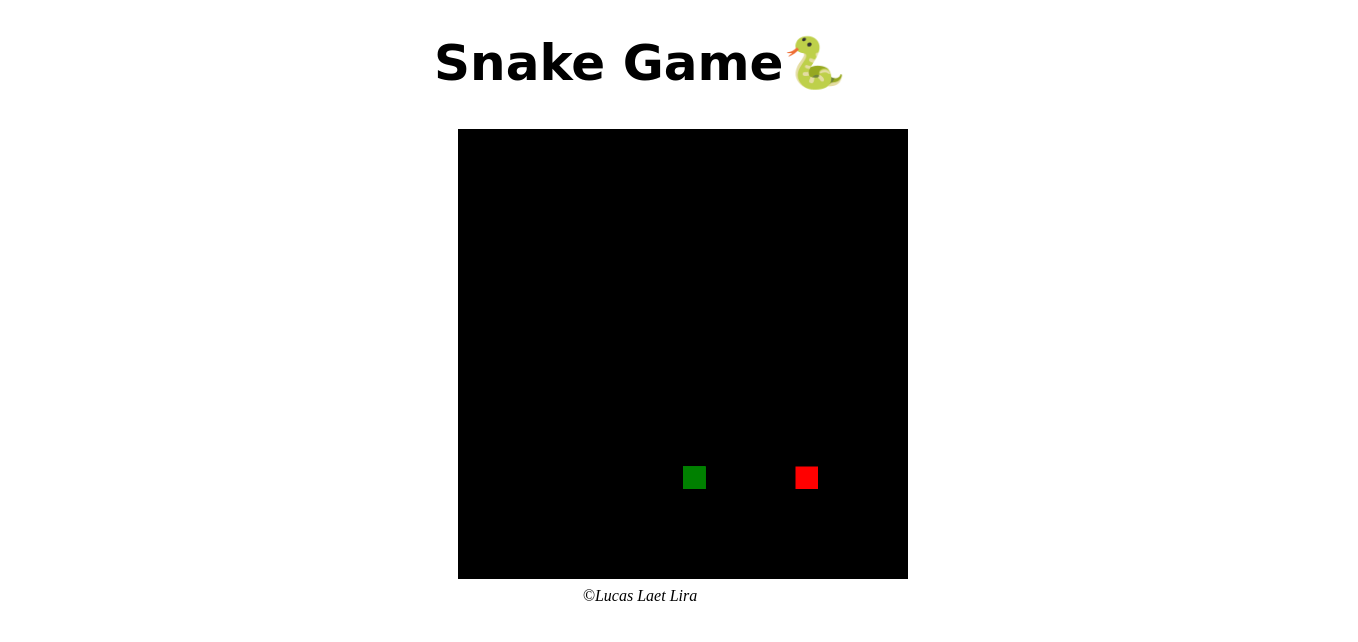
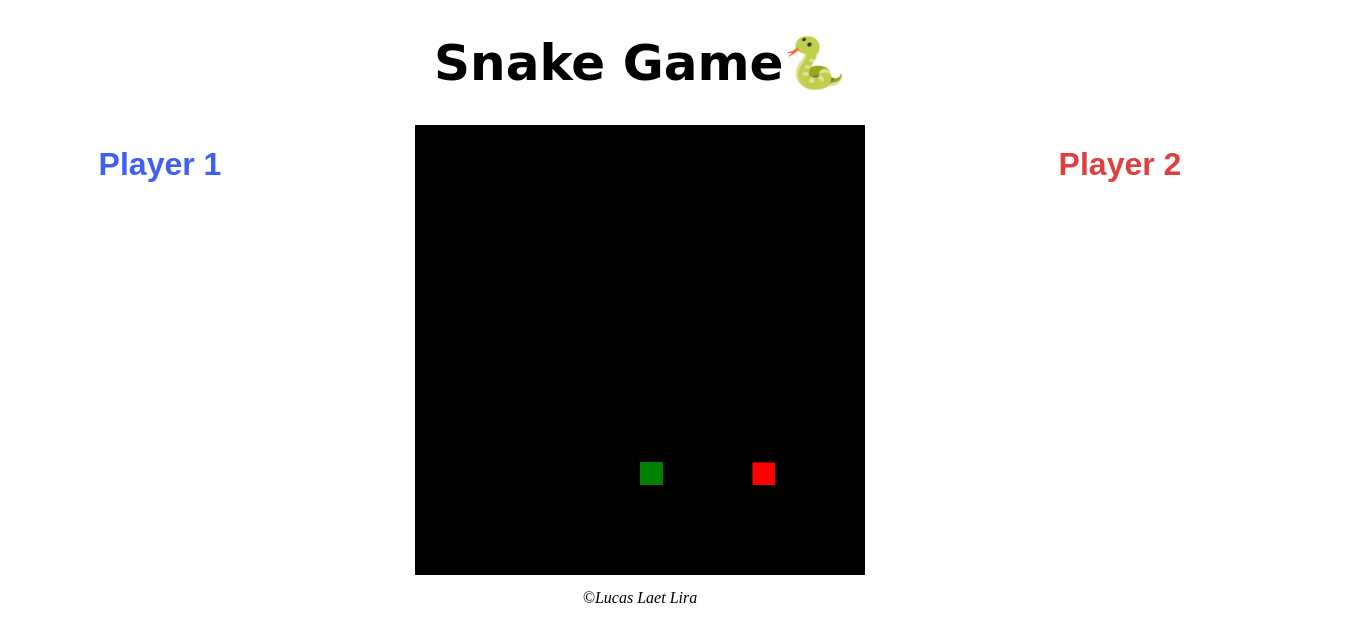
Before and after one commit to Ptarmigan3a9/snakeGame2, a plain HTML site: page index.html in a window 1280 px wide. Shown: the whole page, 1358 px wide, since content can reach past the window. Drawn offline with Linux system fonts and the light colour scheme.

Commit message:
Add files via upload
Newest codes about the repository commited a time ago. With the upgrades, i have been terminated what i wanted to do:
 - Players 1 and 2 counter of points;
 - Css, Html and JavaScript increment on codes in consequence of that.

```diff
--- a/code.js
+++ b/code.js
@@ -3,6 +3,14 @@ window.onload = function () {
     var context = stage.getContext('2d');
     var title = document.getElementById('h1');
     document.addEventListener('keydown', keyPush);
+
+    var player1 = document.getElementById("p1");
+    var player2 = document.getElementById("p2");
+    var pointPlayer1 = 0;
+    var pointPlayer2 = 0;
+    var maior1 = 0;
+    var maior2 = 0;
+    var aux = 0;
 
     setInterval(game, 120);
 
@@ -54,6 +62,9 @@ window.onload = function () {
                 if (cont > 0) {
                     window.alert('Você perdeu!');
                     cont = 0;
+                    aux++;
+                    pointPlayer1 = 0;
+                    pointPlayer2 = 0;
                 }
             }
         }
@@ -65,6 +76,19 @@ window.onload = function () {
             tail++;
             appleX = Math.floor(Math.random() * countBlocks);
             appleY = Math.floor(Math.random() * countBlocks);
+            if (aux % 2 == 0) {
+                pointPlayer1++;
+                if (pointPlayer1 > maior1) {
+                    maior1 = pointPlayer1;
+                    player1.innerHTML = pointPlayer1;
+                }
+            } else {
+                pointPlayer2++;
+                if (pointPlayer2 > maior2) {
+                    maior2 = pointPlayer2;
+                    player2.innerHTML = pointPlayer2;
+                }
+            }
         }
     }
     function keyPush(event) {
--- a/design.css
+++ b/design.css
@@ -1,5 +1,5 @@
-canvas{
-    padding: 4px 450px;
+body{
+    margin: 0;
 }
 header{
     text-align: center;
@@ -7,9 +7,32 @@ header{
     font-size: 25px;
     padding: 0px;
 }
+#left{
+    font-family: fantasy;
+    color: rgb(63, 96, 243);
+   width: 25%;
+   text-align: center;
+   float: left;
+}
+#right{
+    font-family: fantasy;
+    color: rgb(221, 64, 64);
+    width: 25%;
+    text-align: center;
+    float: left;
+ }
+#center{
+    width: 50%;
+    float: left;
+}
+#p1,#p2{
+    padding: 0;
+    font-size: 3.29cm;
+}
 footer{
+    clear: both;
     text-align: center;
     font-family: Georgia, 'Times New Roman', Times, serif black;
     font-style: italic;
-    padding-top: 0px;
+    padding-top: 10px;
 }
--- a/index.html
+++ b/index.html
@@ -1,5 +1,6 @@
 <!DOCTYPE html>
 <html lang="pt-BR">
+
 <head>
     <meta charset="UTF-8">
     <meta name="viewport" content="width=device-width, initial-scale=1.0">
@@ -7,11 +8,29 @@
     <title>Snake Game</title>
     <link rel="stylesheet" href="design.css">
 </head>
+
 <body>
-    <header><h1 id="h1">Snake Game</h1></header>
-    <canvas id="stage" width="450" height="450">
-        <script src="code.js"></script>
-    </canvas>
+    <header>
+        <center><h1 id="h1">Snake Game</h1></center>
+    </header>
+
+    <div class="container">
+        <div id="left">
+            <h1>Player 1</h1>
+            <p id="p1"></p>
+        </div>
+        <div id="center">
+            <center><canvas id="stage" width="450" height="450"></canvas></center>
+        </div>
+        <div id="right">
+            <h1>Player 2</h1>
+            <p id="p2"></p>
+        </div>
+    </div>
+
     <footer>&copy;Lucas Laet Lira</footer>
+    <script src="code.js"></script>
+
 </body>
+
 </html>
```
